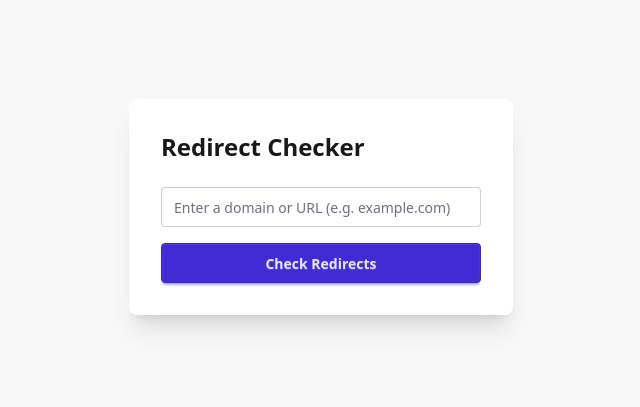
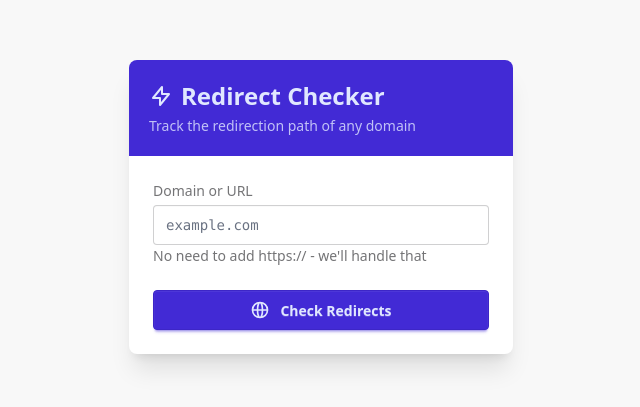
Before and after one commit to kooliebwoy/WebTrace, a SvelteKit app: page / in a window 1280 px wide. Shown: the part 193-600 px from the top of the page, without its empty margins (319-959 px from the left). Built offline with nearby package versions, Linux system fonts and the light colour scheme.

Commit message:
Add URL redirect checker with interactive chain visualization and details panel

```diff
--- a/src/routes/+page.svelte
+++ b/src/routes/+page.svelte
@@ -98,31 +98,73 @@
          class:mx-auto={!finalUrl || isLoading}
          class:md:ml-0={finalUrl && !isLoading}
          in:fade={{duration: 300}}>
-      <div class="card-body p-8">
-        <h2 class="card-title text-2xl mb-4">Redirect Checker</h2>
+
+      <!-- Card Header -->
+      <div class="bg-primary text-primary-content p-5">
+        <h2 class="text-2xl font-bold flex items-center gap-2">
+          <svg xmlns="http://www.w3.org/2000/svg" class="h-6 w-6" fill="none" viewBox="0 0 24 24" stroke="currentColor">
+            <path stroke-linecap="round" stroke-linejoin="round" stroke-width="2" d="M13 10V3L4 14h7v7l9-11h-7z" />
+          </svg>
+          Redirect Checker
+        </h2>
+        <p class="text-sm opacity-80 mt-1">Track the redirection path of any domain</p>
+      </div>
+
+      <!-- Card Body -->
+      <div class="card-body p-6">
         <form method="post" action="?/redirectCheck" class="flex flex-col gap-4" use:enhance={handleSubmit}>
+          <div class="form-control">
+            <label class="label pb-1">
+              <span class="label-text font-medium">Domain or URL</span>
+            </label>
+            <div class="relative">
               <input
                 type="text"
-            class="input input-bordered w-full"
+                class="input input-bordered w-full pr-12 font-mono text-sm"
                 name="url"
                 bind:value={url}
-            placeholder="Enter a domain or URL (e.g. example.com)"
+                placeholder="example.com"
                 required
                 minlength="4"
                 disabled={isLoading}
               />
-          <button class="btn btn-primary" type="submit" disabled={isLoading}>
+              {#if url}
+                <button
+                  type="button"
+                  class="absolute right-2 top-1/2 -translate-y-1/2 btn btn-ghost btn-xs btn-circle"
+                  onclick={() => url = ''}
+                  aria-label="Clear input">
+                  ✕
+                </button>
+              {/if}
+            </div>
+            <label class="label pt-0">
+              <span class="label-text-alt">No need to add https:// - we'll handle that</span>
+            </label>
+          </div>
+
+          <button
+            class="btn btn-primary w-full mt-2 relative overflow-hidden"
+            type="submit"
+            disabled={isLoading}
+          >
             {#if isLoading}
-              <span class="loading loading-spinner"></span>
-              Checking...
+              <div class="absolute inset-0 flex items-center justify-center bg-primary">
+                <span class="loading loading-dots"></span>
+              </div>
+              <span class="opacity-0">Check Redirects</span>
             {:else}
+              <svg xmlns="http://www.w3.org/2000/svg" class="h-5 w-5 mr-1" fill="none" viewBox="0 0 24 24" stroke="currentColor">
+                <path stroke-linecap="round" stroke-linejoin="round" stroke-width="2" d="M21 12a9 9 0 01-9 9m9-9a9 9 0 00-9-9m9 9H3m9 9a9 9 0 01-9-9m9 9c1.657 0 3-4.03 3-9s-1.343-9-3-9m0 18c-1.657 0-3-4.03-3-9s1.343-9 3-9m-9 9a9 9 0 019-9" />
+              </svg>
               Check Redirects
             {/if}
           </button>
 
           {#if errorMessage}
-            <div class="alert alert-error mt-2" transition:slide>
-              {errorMessage}
+            <div class="alert alert-error mt-2 shadow-md" transition:slide>
+              <svg xmlns="http://www.w3.org/2000/svg" class="h-6 w-6 stroke-current shrink-0" fill="none" viewBox="0 0 24 24"><path stroke-linecap="round" stroke-linejoin="round" stroke-width="2" d="M10 14l2-2m0 0l2-2m-2 2l-2-2m2 2l2 2m7-2a9 9 0 11-18 0 9 9 0 0118 0z" /></svg>
+              <span>{errorMessage}</span>
             </div>
           {/if}
         </form>
```
Lines whose indentation alone changed are shown as unchanged.
